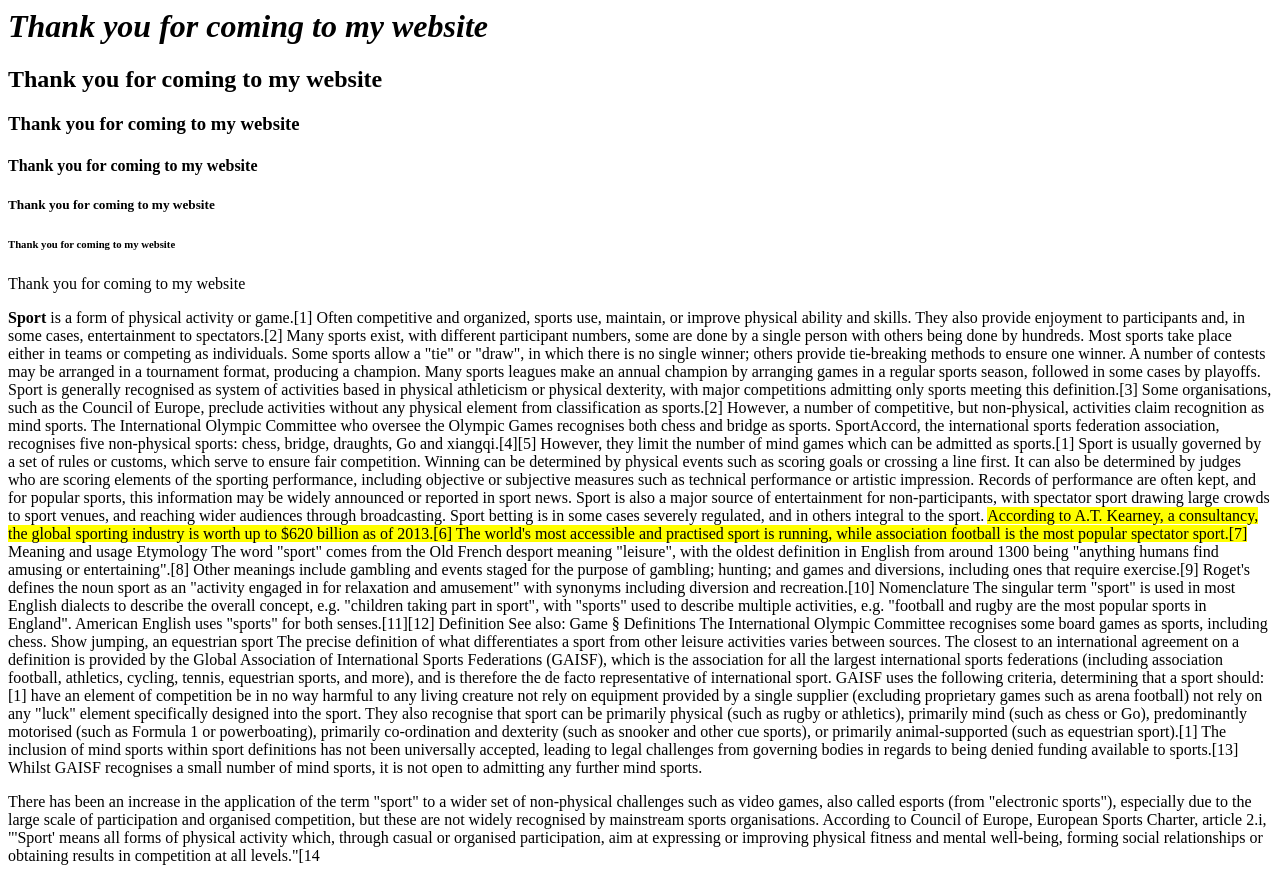
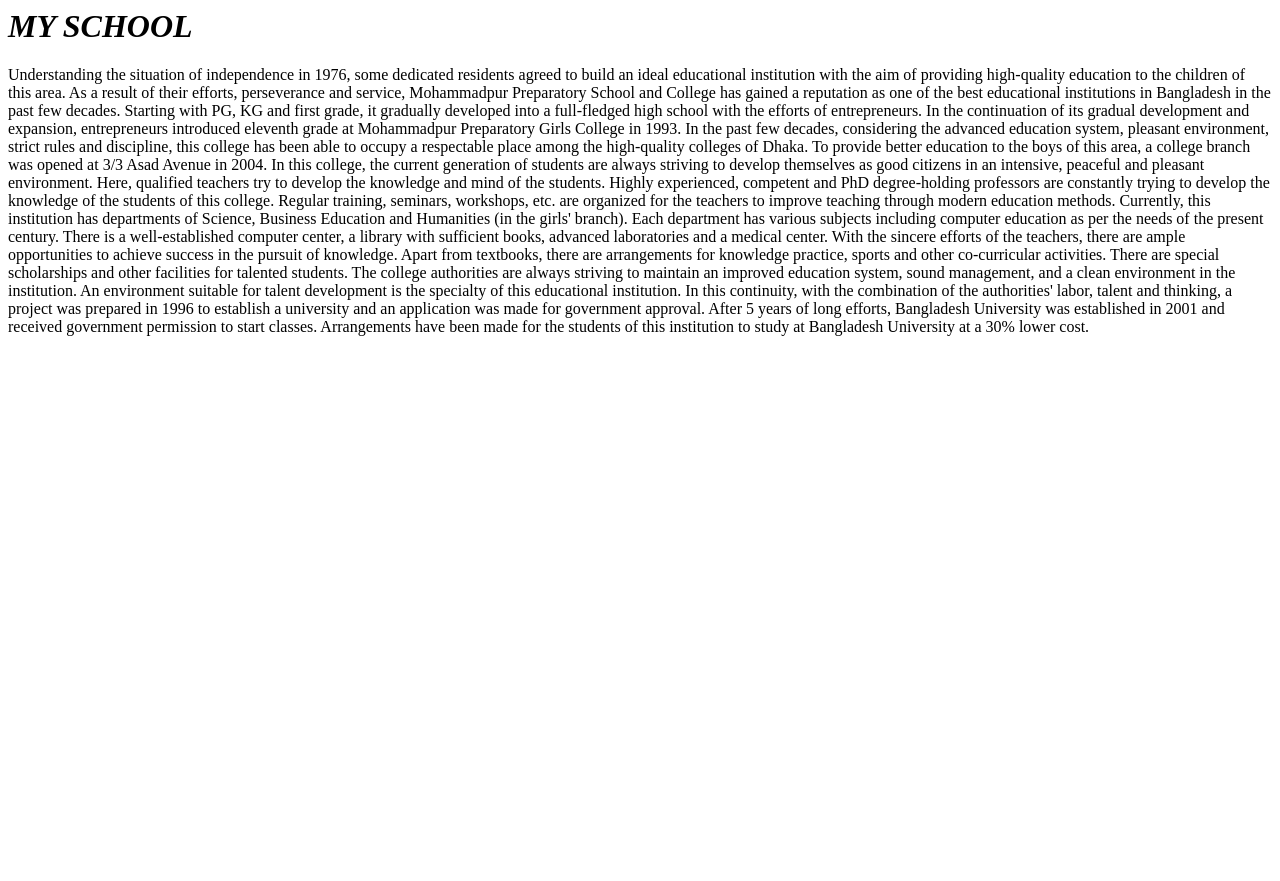
Before and after one commit to MASTERMATRIX99/WEB, a plain HTML site: page HTML/index.html in a window 1280 px wide. After the commit the page ends 800 px from the top, so only its background shows below. Drawn offline with Linux system fonts and the light colour scheme.

Commit message:
ELEMENT FORMATING

```diff
--- a/HTML/index.html
+++ b/HTML/index.html
@@ -1,88 +1,54 @@
 <html>
     <head>
-        <title>home</title>
+        <title>About My School</title>
     </head>
     <body>
-        <h1><i>Thank you for coming to my website</i></h1>
-        <h2>Thank you for coming to my website</h2>
-        <h3>Thank you for coming to my website</h3>
-        <h4>Thank you for coming to my website</h4>
-        <h5>Thank you for coming to my website</h5>
-        <h6>Thank you for coming to my website</h6>
-        <p>Thank you for coming to my website</p>
-        <p><b>Sport</b> is a form of physical activity or game.[1] Often competitive and organized, sports use, maintain, or improve
-        physical ability and skills. They also provide enjoyment to participants and, in some cases, entertainment to
-        spectators.[2] Many sports exist, with different participant numbers, some are done by a single person with others being
-        done by hundreds. Most sports take place either in teams or competing as individuals. Some sports allow a "tie" or
-        "draw", in which there is no single winner; others provide tie-breaking methods to ensure one winner. A number of
-        contests may be arranged in a tournament format, producing a champion. Many sports leagues make an annual champion by
-        arranging games in a regular sports season, followed in some cases by playoffs.
+        <h1><B><i>MY SCHOOL</i></B></h1>
+        <P>Understanding the situation of independence in 1976, some dedicated residents agreed to build an ideal educational
+        institution with the aim of providing high-quality education to the children of this area. As a result of their efforts,
+        perseverance and service, Mohammadpur Preparatory School and College has gained a reputation as one of the best
+        educational institutions in Bangladesh in the past few decades. Starting with PG, KG and first grade, it gradually
+        developed into a full-fledged high school with the efforts of entrepreneurs. In the continuation of its gradual
+        development and expansion, entrepreneurs introduced eleventh grade at Mohammadpur Preparatory Girls College in 1993. In
+        the past few decades, considering the advanced education system, pleasant environment, strict rules and discipline, this
+        college has been able to occupy a respectable place among the high-quality colleges of Dhaka.
 
-        Sport is generally recognised as system of activities based in physical athleticism or physical dexterity, with major
-        competitions admitting only sports meeting this definition.[3] Some organisations, such as the Council of Europe,
-        preclude activities without any physical element from classification as sports.[2] However, a number of competitive, but
-        non-physical, activities claim recognition as mind sports. The International Olympic Committee who oversee the Olympic
-        Games recognises both chess and bridge as sports. SportAccord, the international sports federation association,
-        recognises five non-physical sports: chess, bridge, draughts, Go and xiangqi.[4][5] However, they limit the number of
-        mind games which can be admitted as sports.[1] Sport is usually governed by a set of rules or customs, which serve to
-        ensure fair competition. Winning can be determined by physical events such as scoring goals or crossing a line first. It
-        can also be determined by judges who are scoring elements of the sporting performance, including objective or subjective
-        measures such as technical performance or artistic impression.
 
-        Records of performance are often kept, and for popular sports, this information may be widely announced or reported in
-        sport news. Sport is also a major source of entertainment for non-participants, with spectator sport drawing large
-        crowds to sport venues, and reaching wider audiences through broadcasting. Sport betting is in some cases severely
-        regulated, and in others integral to the sport.
 
-        <mark>According to A.T. Kearney, a consultancy, the global sporting industry is worth up to $620 billion as of 2013.[6] The
-        world's most accessible and practised sport is running, while association football is the most popular spectator
-        sport.[7]</mark>
+        To provide better education to the boys of this area, a college branch was opened at 3/3 Asad Avenue in 2004. In this
+        college, the current generation of students are always striving to develop themselves as good citizens in an intensive,
+        peaceful and pleasant environment.
 
-        Meaning and usage
-        Etymology
-        The word "sport" comes from the Old French desport meaning "leisure", with the oldest definition in English from around
-        1300 being "anything humans find amusing or entertaining".[8]
 
-        Other meanings include gambling and events staged for the purpose of gambling; hunting; and games and diversions,
-        including ones that require exercise.[9] Roget's defines the noun sport as an "activity engaged in for relaxation and
-        amusement" with synonyms including diversion and recreation.[10]
 
-        Nomenclature
-        The singular term "sport" is used in most English dialects to describe the overall concept, e.g. "children taking part
-        in sport", with "sports" used to describe multiple activities, e.g. "football and rugby are the most popular sports in
-        England". American English uses "sports" for both senses.[11][12]
+        Here, qualified teachers try to develop the knowledge and mind of the students. Highly experienced, competent and PhD
+        degree-holding professors are constantly trying to develop the knowledge of the students of this college. Regular
+        training, seminars, workshops, etc. are organized for the teachers to improve teaching through modern education methods.
 
-        Definition
-        See also: Game § Definitions
 
-        The International Olympic Committee recognises some board games as sports, including chess.
 
-        Show jumping, an equestrian sport
-        The precise definition of what differentiates a sport from other leisure activities varies between sources. The closest
-        to an international agreement on a definition is provided by the Global Association of International Sports Federations
-        (GAISF), which is the association for all the largest international sports federations (including association football,
-        athletics, cycling, tennis, equestrian sports, and more), and is therefore the de facto representative of international
-        sport.
+        Currently, this institution has departments of Science, Business Education and Humanities (in the girls' branch). Each
+        department has various subjects including computer education as per the needs of the present century. There is a
+        well-established computer center, a library with sufficient books, advanced laboratories and a medical center.
 
-        GAISF uses the following criteria, determining that a sport should:[1]
 
-        have an element of competition
-        be in no way harmful to any living creature
-        not rely on equipment provided by a single supplier (excluding proprietary games such as arena football)
-        not rely on any "luck" element specifically designed into the sport.
-        They also recognise that sport can be primarily physical (such as rugby or athletics), primarily mind (such as chess or
-        Go), predominantly motorised (such as Formula 1 or powerboating), primarily co-ordination and dexterity (such as snooker
-        and other cue sports), or primarily animal-supported (such as equestrian sport).[1]
 
-        The inclusion of mind sports within sport definitions has not been universally accepted, leading to legal challenges
-        from governing bodies in regards to being denied funding available to sports.[13] Whilst GAISF recognises a small number
-        of mind sports, it is not open to admitting any further mind sports.</P>
-        <P>
-        There has been an increase in the application of the term "sport" to a wider set of non-physical challenges such as
-        video games, also called esports (from "electronic sports"), especially due to the large scale of participation and
-        organised competition, but these are not widely recognised by mainstream sports organisations. According to Council of
-        Europe, European Sports Charter, article 2.i, "'Sport' means all forms of physical activity which, through casual or
-        organised participation, aim at expressing or improving physical fitness and mental well-being, forming social
-        relationships or obtaining results in competition at all levels."[14</p>
+        With the sincere efforts of the teachers, there are ample opportunities to achieve success in the pursuit of knowledge.
+        Apart from textbooks, there are arrangements for knowledge practice, sports and other co-curricular activities. There
+        are special scholarships and other facilities for talented students.
+
+
+
+        The college authorities are always striving to maintain an improved education system, sound management, and a clean
+        environment in the institution. An environment suitable for talent development is the specialty of this educational
+        institution.
+
+
+
+        In this continuity, with the combination of the authorities' labor, talent and thinking, a project was prepared in 1996
+        to establish a university and an application was made for government approval. After 5 years of long efforts, Bangladesh
+        University was established in 2001 and received government permission to start classes. Arrangements have been made for
+        the students of this institution to study at Bangladesh University at a 30% lower cost.
+            </P>
     </body>
 </html>
```
